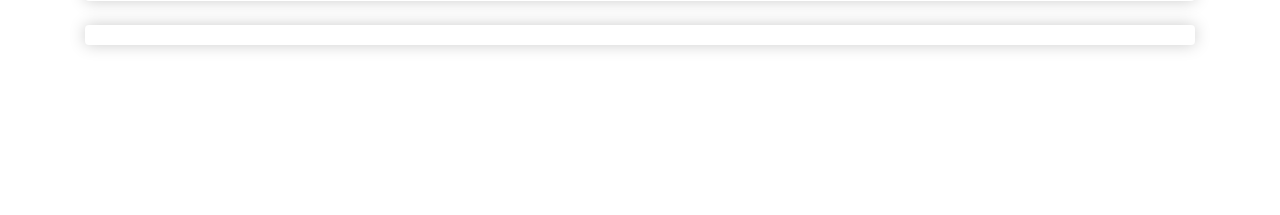
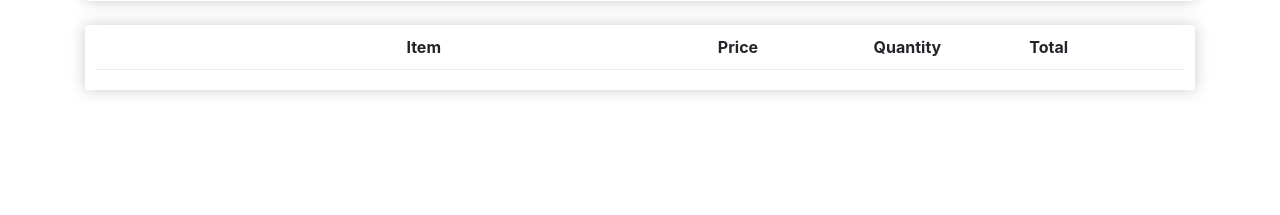
Before and after one commit to Memory-Wabwile/Shopy-Shop, a Django app: page /cart/ in a window 1280 px wide. Shown: the part 226-441 px from the top of the page. Run offline with Django 4.2, Linux system fonts and the light colour scheme; some libraries are stand-ins or nearby versions.

Commit message:
create another div with the items price , quantity and total

```diff
--- a/static/css/main.css
+++ b/static/css/main.css
@@ -17,6 +17,7 @@
     border-radius: 50%;
     font-size: 14px;
 }
+
 
 /* stores template styles */
 .box-element{
@@ -38,3 +39,13 @@
     display: inline-block;
 
 }
+
+
+/* Cart template styles */
+.cart-row{
+    display: flex;
+    align-items: flex-stretch;
+    padding-bottom: 10px;
+    margin-bottom: 10px;
+    border-bottom: 1px solid #ececec;
+}
--- a/store/templates/store/cart.html
+++ b/store/templates/store/cart.html
@@ -21,7 +21,13 @@
             <br>
 
             <div class="box-element">
-
+                <div class="cart-row">
+                    <div style="flex: 2;" ></div>
+                    <div style="flex: 2;" ><strong>Item</strong></div>
+                    <div style="flex: 1;" ><strong>Price</strong></div>
+                    <div style="flex: 1;" ><strong>Quantity</strong></div>
+                    <div style="flex: 1;" ><strong>Total</strong></div>
+                </div>
             </div>
         </div>
     </div>
```
